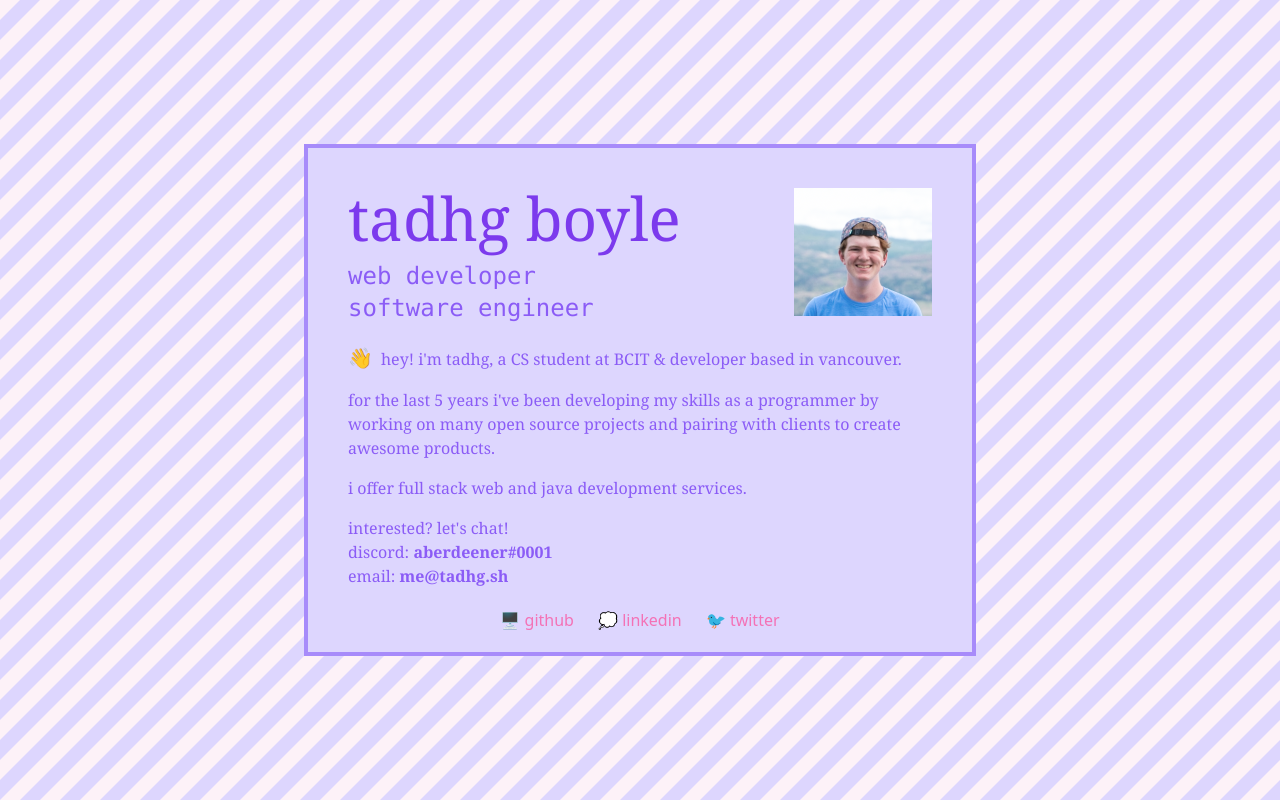
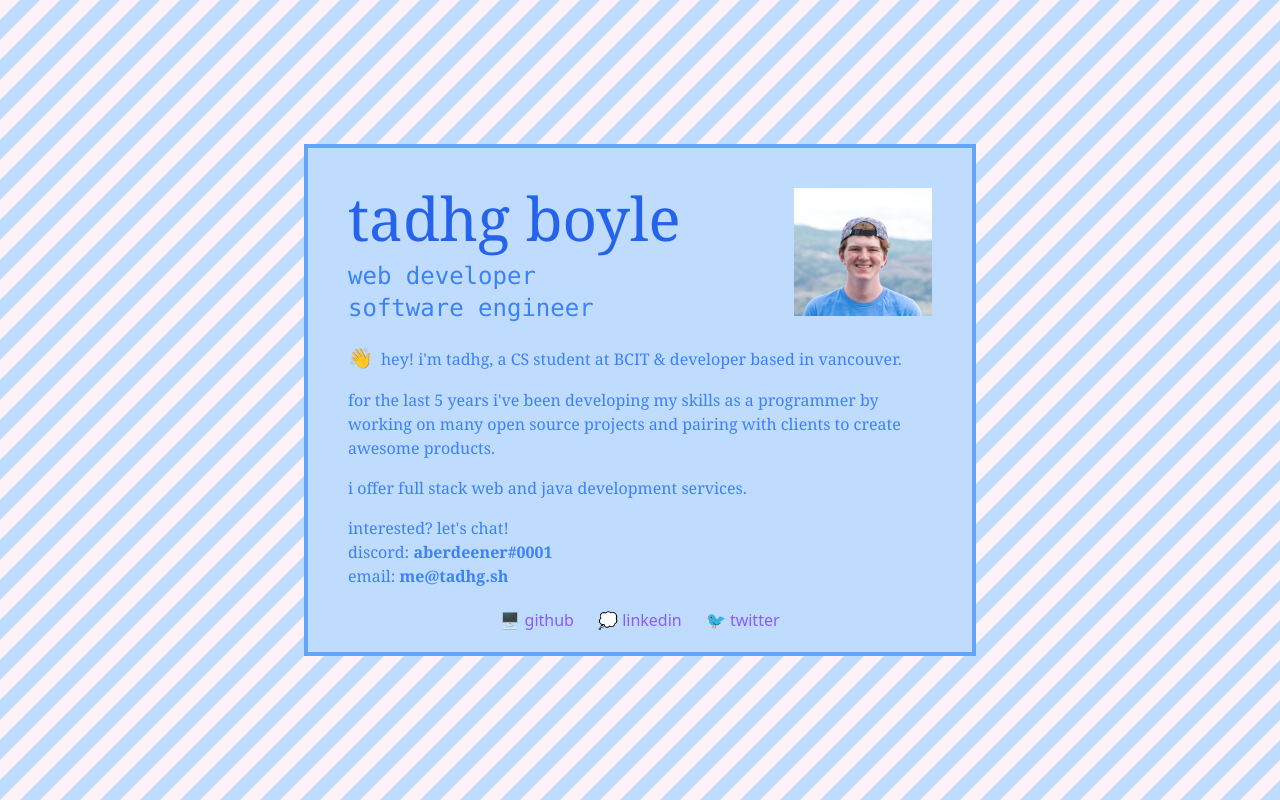
Before and after one commit to tadhgboyle/tadhg.sh, a Vue app: page / in a window 1280 px wide. Built offline with nearby package versions, Linux system fonts and the light colour scheme.

Commit message:
change main theme colour to blue

```diff
--- a/src/App.vue
+++ b/src/App.vue
@@ -1,15 +1,15 @@
 <template>
     <div class="h-screen mx-auto bg-pink-50 textured grid place-items-center">
-        <div class="bg-purple-200 mt-auto mb-auto px-10 pt-10 pb-5 border-4 max-w-2xl border-purple-400">
-            <h1 class="font-serif text-purple-600 text-6xl">
+        <div class="bg-blue-200 mt-auto mb-auto px-10 pt-10 pb-5 border-4 max-w-2xl border-blue-400">
+            <h1 class="font-serif text-blue-600 text-6xl">
                 tadhg boyle <img :src="me" alt="Me!" class="max-h-32 float-right inline">
             </h1>
-            <h5 class="font-mono text-purple-500 text-2xl pt-3 pb-5">
+            <h5 class="font-mono text-blue-500 text-2xl pt-3 pb-5">
                 web developer
                 <br>
                 software engineer
             </h5>
-            <div class="font-serif text-purple-500 pb-5 space-y-4">
+            <div class="font-serif text-blue-500 pb-5 space-y-4">
                 <p>
                     <span class="text-xl pr-2">👋</span>hey! i'm tadhg, a CS student at BCIT & developer based in vancouver.
                 </p>
@@ -27,7 +27,7 @@
                     email: <a :href="'mailto:' + email"><span class="font-bold">{{ email }}</span></a>
                 </p>
             </div>
-            <div class="text-pink-400 flex justify-center gap-x-6">
+            <div class="text-purple-500 flex justify-center gap-x-6">
                 <a href="https://github.com/Aberdeener" target="_blank">🖥️ <span class="hover:underline">github</span></a>
                 <a href="https://www.linkedin.com/in/tadhg-boyle/" target="_blank">💭 <span class="hover:underline">linkedin</span></a>
                 <a href="https://twitter.com/Aberd33n3r" target="_blank">🐦 <span class="hover:underline">twitter</span></a>
```
